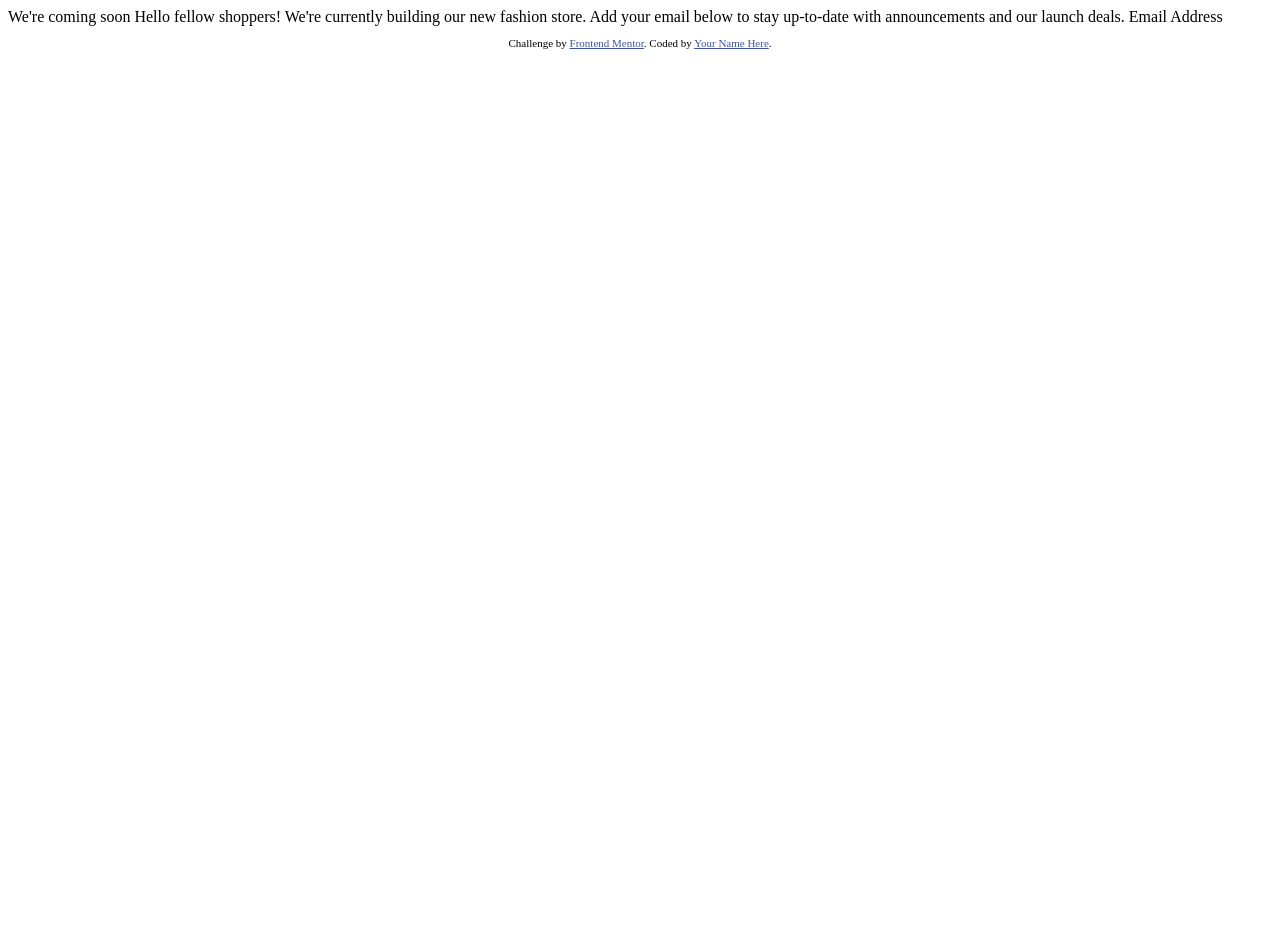
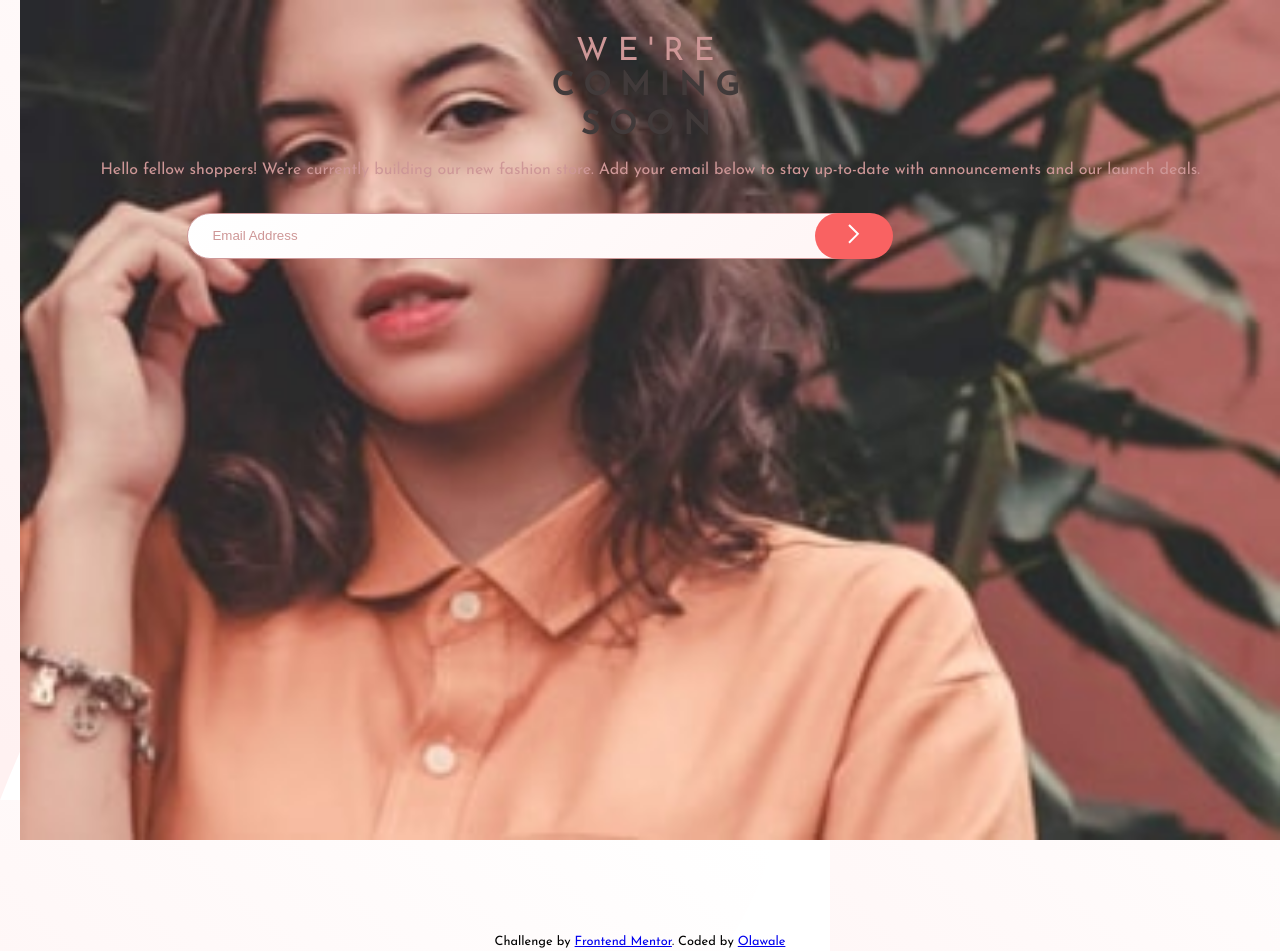
Before and after one commit to wale-bant/frontendMentorChallenges, a plain HTML site: page 03-base-apparel-page/index.html in a window 1280 px wide. Before the commit the page ends 800 px from the top, so only its background shows below. Drawn offline with Linux system fonts and the light colour scheme.

Commit message:
project 03 - completed mobiled layout

```diff
--- a/03-base-apparel-page/index.html
+++ b/03-base-apparel-page/index.html
@@ -1,33 +1,73 @@
 <!DOCTYPE html>
 <html lang="en">
   <head>
-  <meta charset="UTF-8">
-  <meta name="viewport" content="width=device-width, initial-scale=1.0"> <!-- displays site properly based on user's device -->
-
-  <link rel="icon" type="image/png" sizes="32x32" href="./images/favicon-32x32.png">
-
+    <meta charset="UTF-8" />
+    <meta name="viewport" content="width=device-width, initial-scale=1.0" />
+    <link
+      rel="icon"
+      type="image/png"
+      sizes="32x32"
+      href="./images/favicon-32x32.png"
+    />
+    <link rel="stylesheet" href="style.css" />
     <title>Frontend Mentor | Base Apparel coming soon page</title>
-
-  <!-- Feel free to remove these styles or customise in your own stylesheet 👍 -->
-  <style>
-    .attribution { font-size: 11px; text-align: center; }
-    .attribution a { color: hsl(228, 45%, 44%); }
-  </style>
   </head>
   <body>
+    <div class="container">
+      <header class="logo-container">
+        <img class="logo" src="./images/logo.svg" alt="logo" />
+      </header>
 
-  We're coming soon
+      <div class="model-container">
+        <img class="model" src="./images/hero-mobile.jpg" alt="model" />
+      </div>
 
+      <section class="info-container">
+        <h1 class="title">
+          <span class="title-one">WE'RE</span>
+          <span class="title-two"
+            >COMING <br />
+            SOON</span
+          >
+        </h1>
+
+        <p class="description">
           Hello fellow shoppers! We're currently building our new fashion store.
-  Add your email below to stay up-to-date with announcements and our launch deals.
+          Add your email below to stay up-to-date with announcements and our
+          launch deals.
+        </p>
 
-  Email Address
+        <form>
+          <div class="form-row">
+            <input
+              class="input"
+              type="email"
+              name=""
+              id=""
+              placeholder="Email Address"
+            />
+            <span class="error-icon">
+              <img src="./images/icon-error.svg" alt="error" />
+            </span>
+            <button type="submit" class="btn arrow-icon">
+              <img src="./images/icon-arrow.svg" alt="arrow" />
+            </button>
+          </div>
+          <p class="error-message">Please provide a valid email</p>
+        </form>
+      </section>
+    </div>
 
-  <footer>
+    <footer class="footer">
       <p class="attribution">
-      Challenge by <a href="https://www.frontendmentor.io?ref=challenge" target="_blank">Frontend Mentor</a>.
-      Coded by <a href="#">Your Name Here</a>.
+        Challenge by
+        <a href="https://www.frontendmentor.io?ref=challenge" target="_blank"
+          >Frontend Mentor</a
+        >. Coded by
+        <a target="_blank" href="https://twitter.com/wale_bant">Olawale</a>
       </p>
     </footer>
   </body>
+
+  <script src="script.js"></script>
 </html>
--- /dev/null
+++ b/03-base-apparel-page/script.js
@@ -0,0 +1,14 @@
+const email = document.querySelector('input');
+const errorMessage = document.querySelector('.error-message');
+const button = document.querySelector('.btn');
+
+button.addEventListener('click', e => {
+  e.preventDefault();
+  if (!email.value) {
+    email.classList.add('on-error');
+    errorMessage.style.display = 'block';
+  } else {
+    email.classList.remove('on-error');
+    errorMessage.style.display = 'none';
+  }
+});
--- /dev/null
+++ b/03-base-apparel-page/style.css
@@ -0,0 +1,191 @@
+@import url("https://fonts.googleapis.com/css?family=Josefin+Sans&display=swap");
+
+:root {
+  /* Layout */
+  --mobile: 375px;
+  --desktop: 1440px;
+
+  /* Colors */
+
+  /* Primary */
+  --desaturated-red: hsl(0, 36%, 70%);
+  --dark-grayish-red: hsl(0, 6%, 24%);
+  --soft-red: hsl(0, 93%, 68%);
+
+  /* Gradient */
+  --background-grad: 135deg, hsl(0, 0%, 100%), hsl(0, 100%, 98%);
+  --btn-grad: 135deg, hsl(0, 80%, 86%), hsl(0, 74%, 74%);
+
+  --shadow: 0 10px 6px -3px hsl(0, 80%, 86%);
+
+  /* Typography */
+  --font-size: 0.8em;
+  --font-family: "Josefin Sans", sans-serif;
+  --fw-heavy: 600;
+  --fw-medium: 400;
+  --fw-light: 300;
+}
+
+* {
+  margin: 0;
+}
+
+body {
+  background-image: linear-gradient(var(--background-grad));
+  font-family: var(--font-family);
+}
+
+.logo-container .logo {
+  margin: 2em;
+}
+
+.model-container .model {
+  width: 100%;
+  margin-bottom: 2.5em;
+}
+
+.info-container {
+  text-align: center;
+}
+
+.info-container .title {
+  white-space: pre-line;
+  letter-spacing: 0.3em;
+  line-height: 1.1em;
+  font-size: 2em;
+  margin: 0 auto;
+  margin-bottom: 0.5em;
+}
+
+.info-container .title .title-one {
+  color: var(--desaturated-red);
+  font-weight: var(--fw-light);
+}
+
+.info-container .title .title-two {
+  color: var(--dark-grayish-red);
+}
+
+.info-container .title .title-two br {
+  content: "";
+  margin-bottom: -2em;
+  display: block;
+  font-size: 0.5em;
+}
+
+.info-container .description {
+  color: var(--desaturated-red);
+  line-height: 1.3em;
+  padding: 0 5em;
+}
+
+/* form {
+  width: 90%;
+  padding: 0 5em;
+} */
+
+.form-row {
+  margin: 2em auto;
+  margin-bottom: 0;
+  display: flex;
+  margin-left: 13vw;
+}
+
+.form-row input {
+  padding: 1.1em;
+  border: 1px solid var(--desaturated-red);
+  border-radius: 5em;
+  outline: none;
+  background-image: linear-gradient(var(--background-grad));
+  text-indent: 10px;
+  width: 50em;
+}
+
+.form-row .on-error {
+  border: 2px solid var(--soft-red);
+}
+
+.form-row input::placeholder {
+  color: var(--desaturated-red);
+}
+
+.error-icon img {
+  position: relative;
+  right: 110px;
+  top: 12px;
+  width: 1.2em;
+  display: none;
+}
+
+.arrow-icon {
+  border-radius: 5em;
+  background: var(--soft-red);
+  position: relative;
+  right: 70px;
+  cursor: pointer;
+  padding: 0 2.5em;
+  border: none;
+  outline: none;
+}
+
+.arrow-icon:hover {
+  box-shadow: var(--shadow);
+  background: hsl(0, 36%, 75%);
+}
+
+form .error-message {
+  color: var(--soft-red);
+  font-size: 0.9em;
+  margin-top: 0.5em;
+  position: relative;
+  left: -4.8em;
+  display: none;
+}
+
+.footer {
+  text-align: center;
+  font-size: 0.8em;
+  margin: 4em;
+}
+
+@media only screen and (min-width: 500px) {
+  body {
+    background-image: url("./images/bg-pattern-desktop.svg");
+  }
+
+  .container {
+    display: grid;
+    grid-template-areas:
+      "tl tr"
+      "cl"
+      "bl";
+    grid-template-columns: repeat(2, 1fr);
+
+    /* justify-content: center;
+    display: grid;
+    grid-template-columns: repeat(3, 25em);
+    grid-row-gap: 2em;
+    grid-column-gap: 2em;
+    grid-template-rows: auto;
+    grid-template-areas:
+      "tl tc tr"
+      "cl cc cr"
+      "bl bc br";
+    margin: 5em 20px; */
+  }
+  .logo-container {
+    grid-area: tl;
+  }
+
+  .model-container {
+    grid-area: tr;
+  }
+
+  .model-container img {
+    width: 200px;
+  }
+
+  .info-container {
+    grid-area: cl;
+  }
+}
```
Also changed, not shown: 2 other files. Lines whose indentation alone changed are shown as unchanged.
